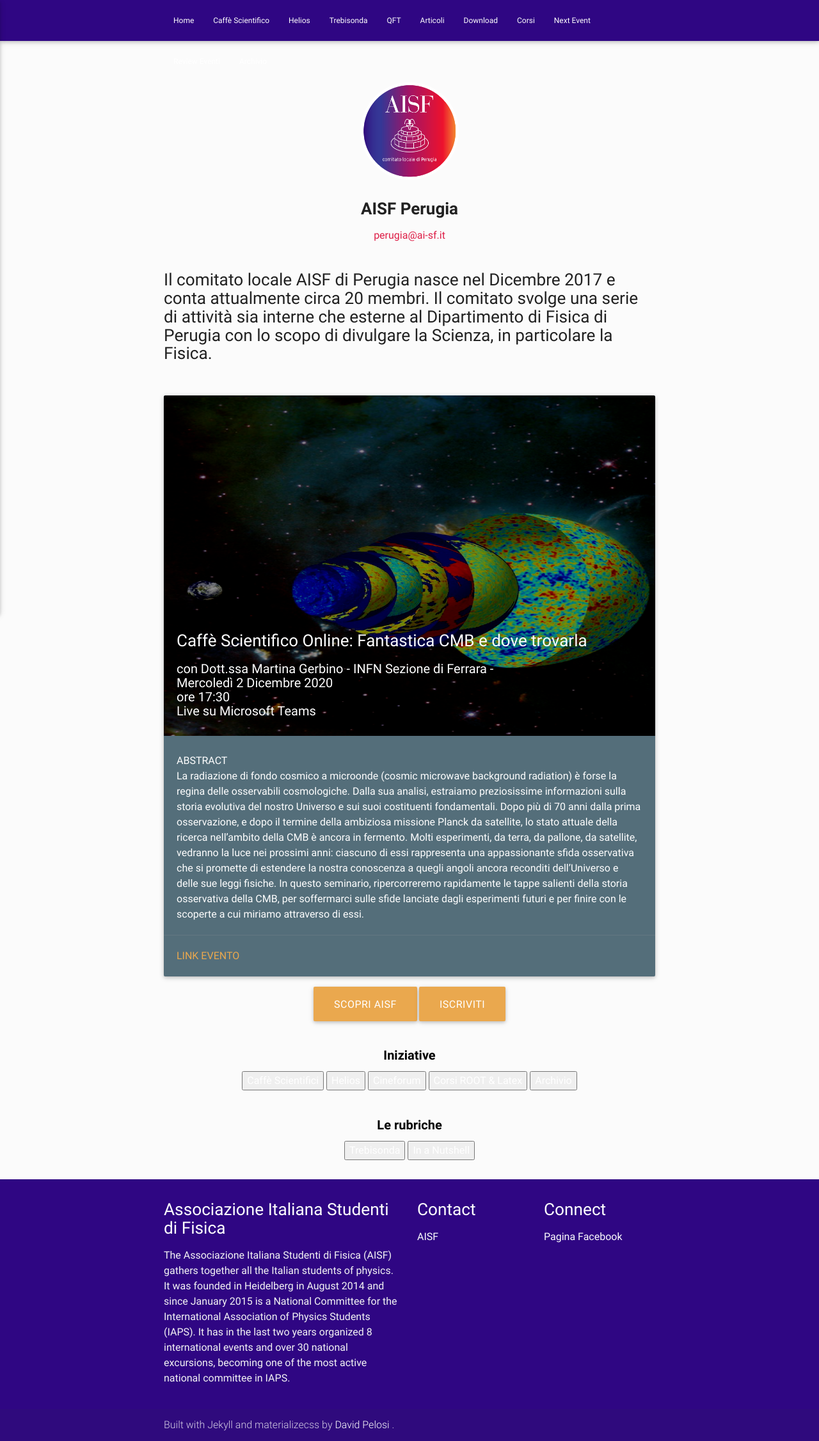
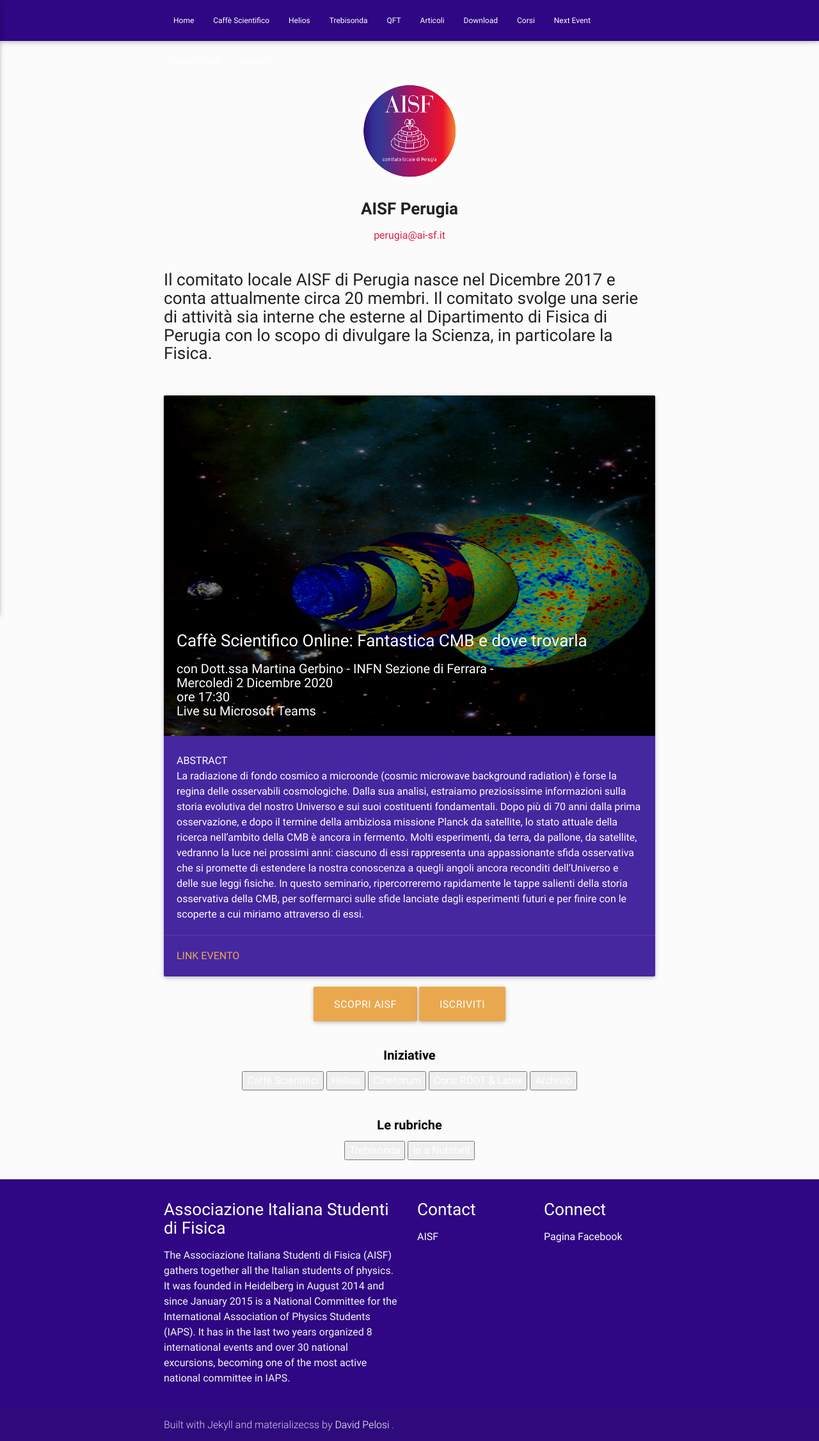
Before and after one commit to ai-sf/aisf_perugia, a Jekyll site: the page built from index.html, in a window 1280 px wide. Shown: the whole page at 64% size. Built offline with Jekyll 4.4.1, drawn with Linux system fonts in a browser that asks for light colours; nearby versions of some CDN libraries.

Commit message:
Update index.html

```diff
--- a/index.html
+++ b/index.html
@@ -24,7 +24,7 @@
 
   <!-- <div class="col s12 m7"> -->
 <div class="col s9">
-    <div class="card blue-grey darken-1">
+    <div class="card  deep-purple darken-3">
       <div class="card-image">
         <img src="/perugia/GerbinoAISF.png">
         <span class="card-title">
```
